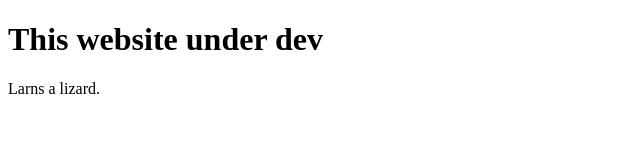
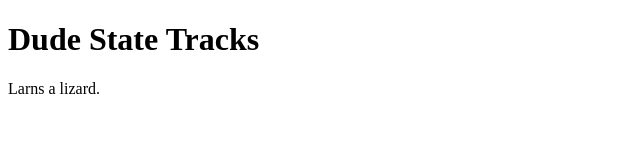
Before and after one commit to landonbax97/stockadeweb1, a plain HTML site: page index.html in a window 1280 px wide. Shown: the whole page, without its empty margins (0-640 px from the left). Drawn offline with Linux system fonts and the light colour scheme.

Commit message:
Update index.html

```diff
--- a/index.html
+++ b/index.html
@@ -6,7 +6,7 @@
 
 <body>
 
-  <h1>This website under dev</h1>
+  <h1>Dude State Tracks </h1>
 
   <p>Larns a lizard.</p>
 
```
